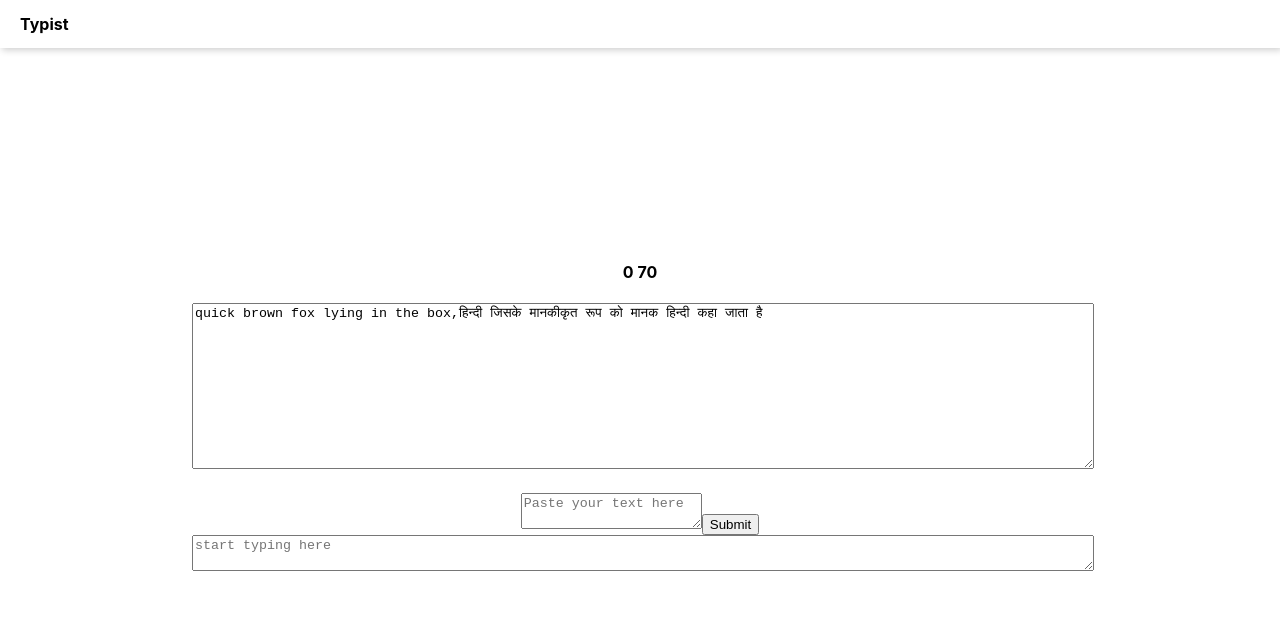
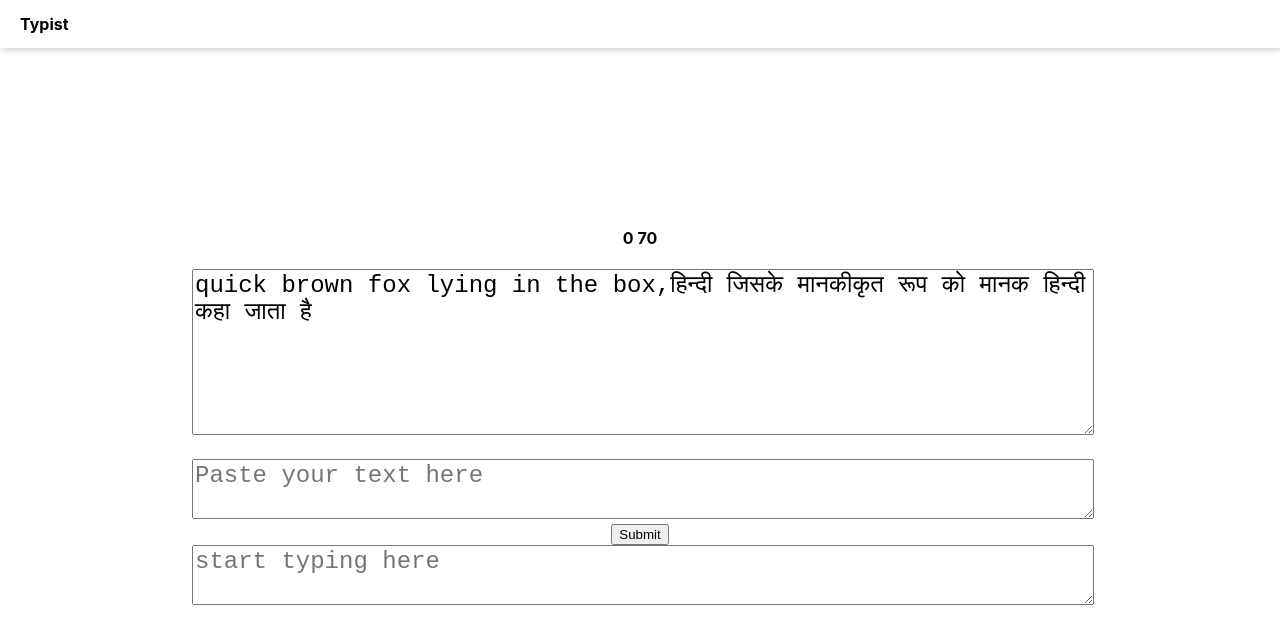
Before and after one commit to ParasArya289/Typist, a React (Create React App) app: page / in a window 1280 px wide. Shown: the top 644 px of the page. Built offline with nearby package versions, Linux system fonts and the light colour scheme.

Commit message:
style: font size

```diff
--- a/src/Pages/Home/Home.css
+++ b/src/Pages/Home/Home.css
@@ -6,11 +6,12 @@
   justify-content: center;
 }
 .typing-section {
-  width: 70%;
+    width: 70%;
 }
-.typing-section > textarea {
-  width: 100%;
-  resize: vertical;
+.typing-section  textarea {
+    width: 100%;
+    resize: vertical;
+    font-size: 1.5rem;
 }
 .typing-section > textarea:nth-child(1) {
   min-height: 10rem;
```
